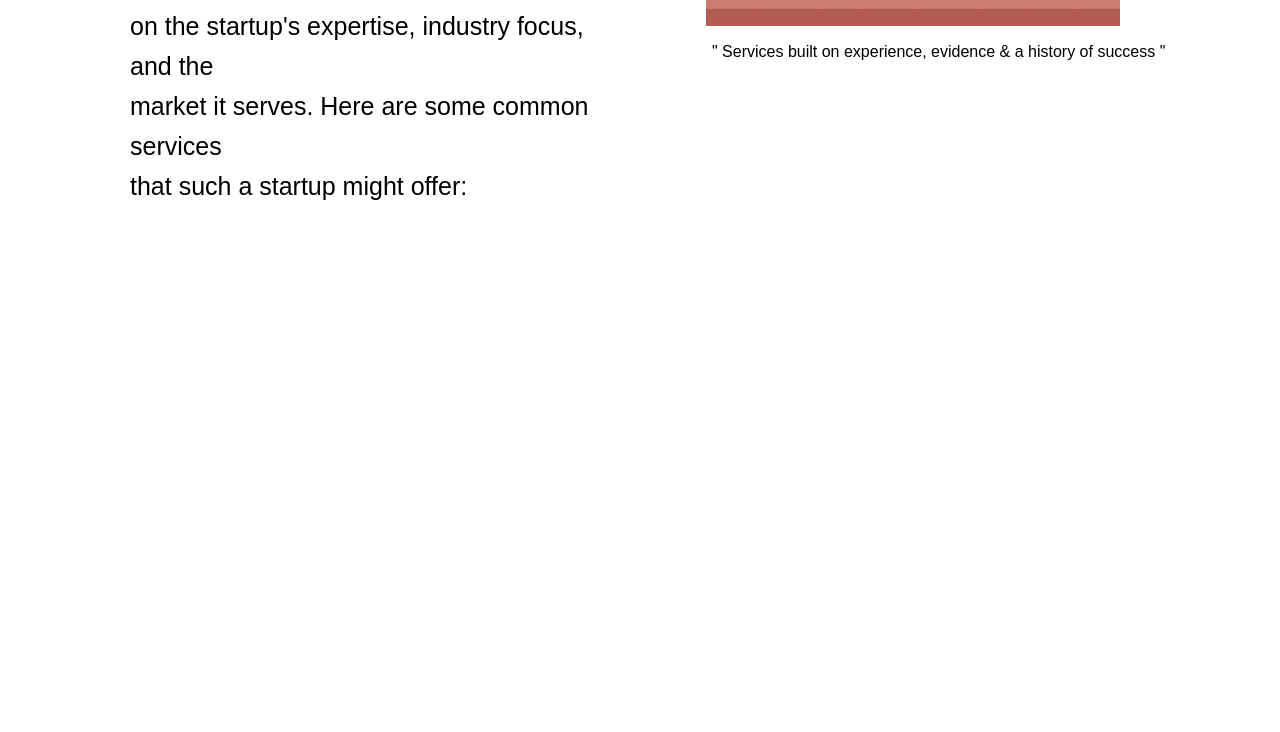
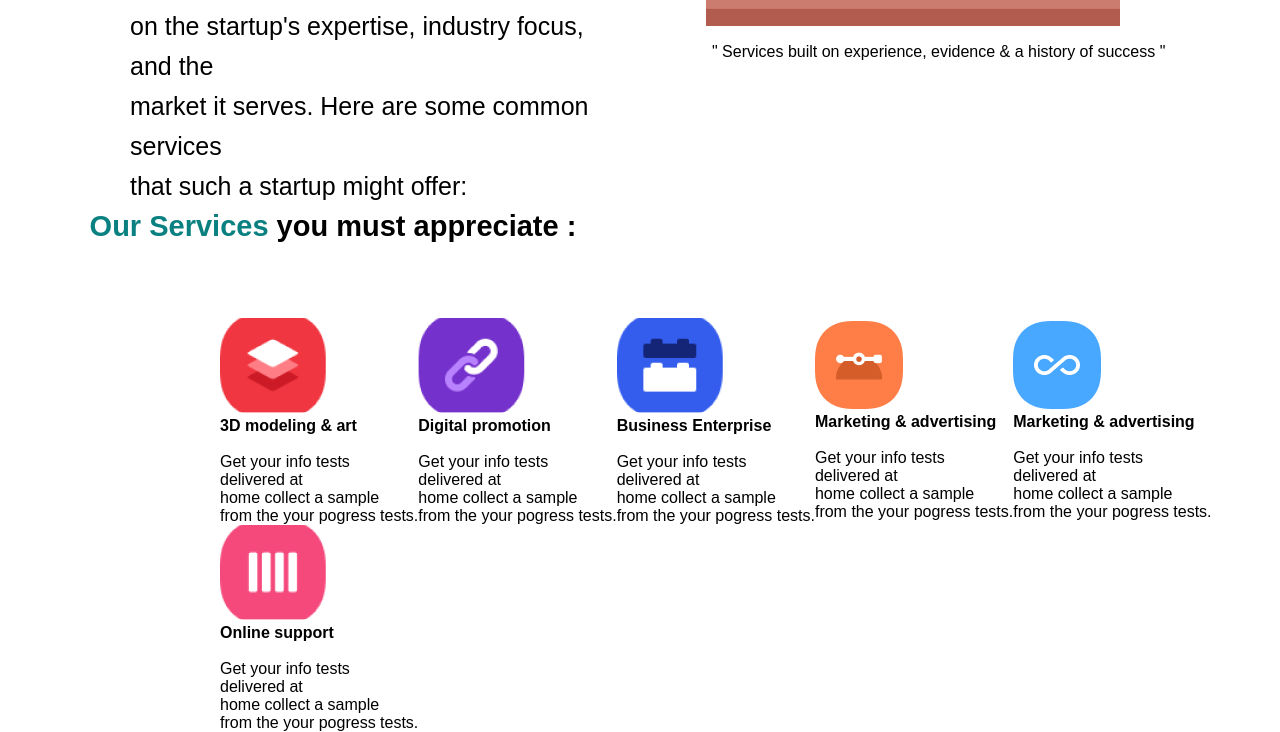
Before and after one commit to Gamari04/Innovations, a plain HTML site: page advertise.html in a window 1280 px wide. Shown: the part 706-1438 px from the top of the page. Before the commit the page ends 912 px from the top, so only its background shows below. Drawn offline with Linux system fonts and the light colour scheme.

Commit message:
add advertise

```diff
--- a/about.css
+++ b/about.css
@@ -39,7 +39,7 @@ height: 6.35px;
 border-radius: 5px;
 background: #0A8080;
 position: absolute;
-top: 240%;
+top:200%
 }
 .service{
     display: flex;
--- a/advertise.css
+++ b/advertise.css
@@ -11,9 +11,6 @@
     font-size: 29px;
     font-weight: 550;
     line-height: 40px;
-  /*  position: absolute;
-    left: 130px;*/
- /*  margin-right: 2%;*/
  padding-left: 7%;
 }
 
@@ -22,16 +19,12 @@
     font-size: 25px;
     font-weight: 400;
     line-height: 40px;
-  /*  position: absolute;
-    left: 200px;*/
    margin-top: 10%;
     padding-left: 30px;
 
 }
 
 .service_pic {
-   /* position: absolute;
-    right: 45px;*/
     width: 65%;
     margin-left: 10%;
     margin-top: 5%;
@@ -42,3 +35,8 @@
     margin-top: 2%;
     font-weight: 300;
 }
+.our_service ul{
+  display: flex;
+  align-items: center;
+  flex-wrap: wrap;
+}
--- a/advertise.html
+++ b/advertise.html
@@ -46,10 +46,47 @@
                 some common services <br>that such a startup might offer:</p>
         </div>
         <div><img class="service_pic" src="image.png/Service.jpg" alt="services">
-        <p class="Quote"> " Services built on experience, evidence & a history of success "</p>
+            <p class="Quote"> " Services built on experience, evidence & a history of success "</p>
         </div>
     </div>
 
+    <p class="header"><span>Our Services </span>you must appreciate :</p>
+    <br> <br> <br> <br>
+    <div class="our_service">
+        <ul>
+            <li><img src="image.png/service_1.png" alt="art">
+                <h4> 3D modeling & art </h4> <br>
+                <p>Get your info tests <br> delivered at <br> home collect a sample <br> from the your pogress tests.
+                </p>
+            </li>
+            <li><img src="image.png/service2.png" alt="digital">
+                <h4> Digital promotion </h4> <br>
+                <p>Get your info tests <br> delivered at <br> home collect a sample <br> from the your pogress tests.
+                </p>
+            </li>
+            <li><img src="image.png/service3.png" alt="Business">
+                <h4> Business Enterprise </h4> <br>
+                <p>Get your info tests <br> delivered at <br> home collect a sample <br> from the your pogress tests.
+                </p>
+            </li>
+            <li><img src="image.png/image1_home.png" alt="Marketing">
+                <h4>Marketing & advertising</h4> <br>
+                <p>Get your info tests <br> delivered at <br> home collect a sample <br> from the your pogress tests.
+                </p>
+            </li>
+            <li><img src="image.png/image2_home.png" alt="development">
+                <h4>Marketing & advertising</h4> <br>
+                <p>Get your info tests <br> delivered at <br> home collect a sample <br> from the your pogress tests.
+                </p>
+            </li>
+            <li><img src="image.png/service4.png" alt="support">
+                <h4>Online support</h4> <br>
+                <p>Get your info tests <br> delivered at <br> home collect a sample <br> from the your pogress tests.
+                </p>
+            </li>
+        </ul>
+
+    </div>
 
 </body>
 
```
Also changed, not shown: image.png/service2.png (added), image.png/service3.png (added), image.png/service4.png (added), image.png/service_1.png (added).
